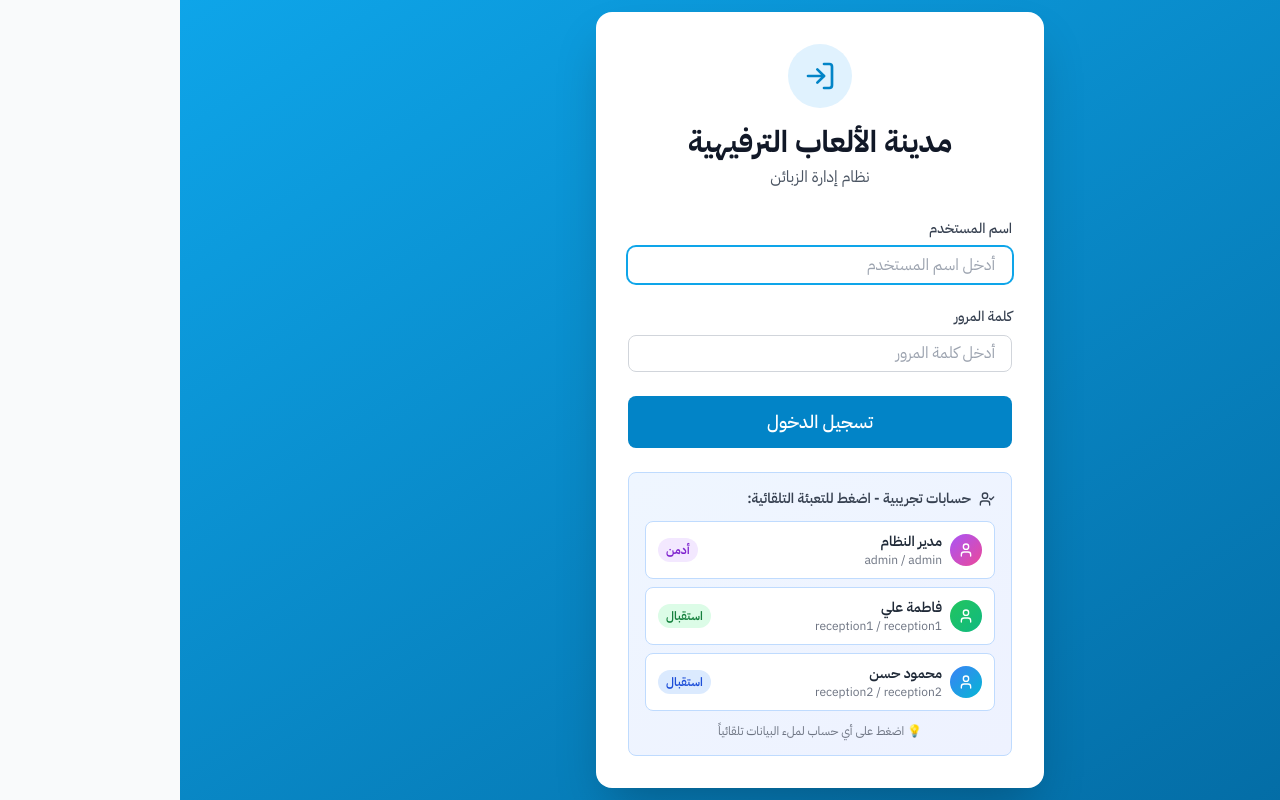
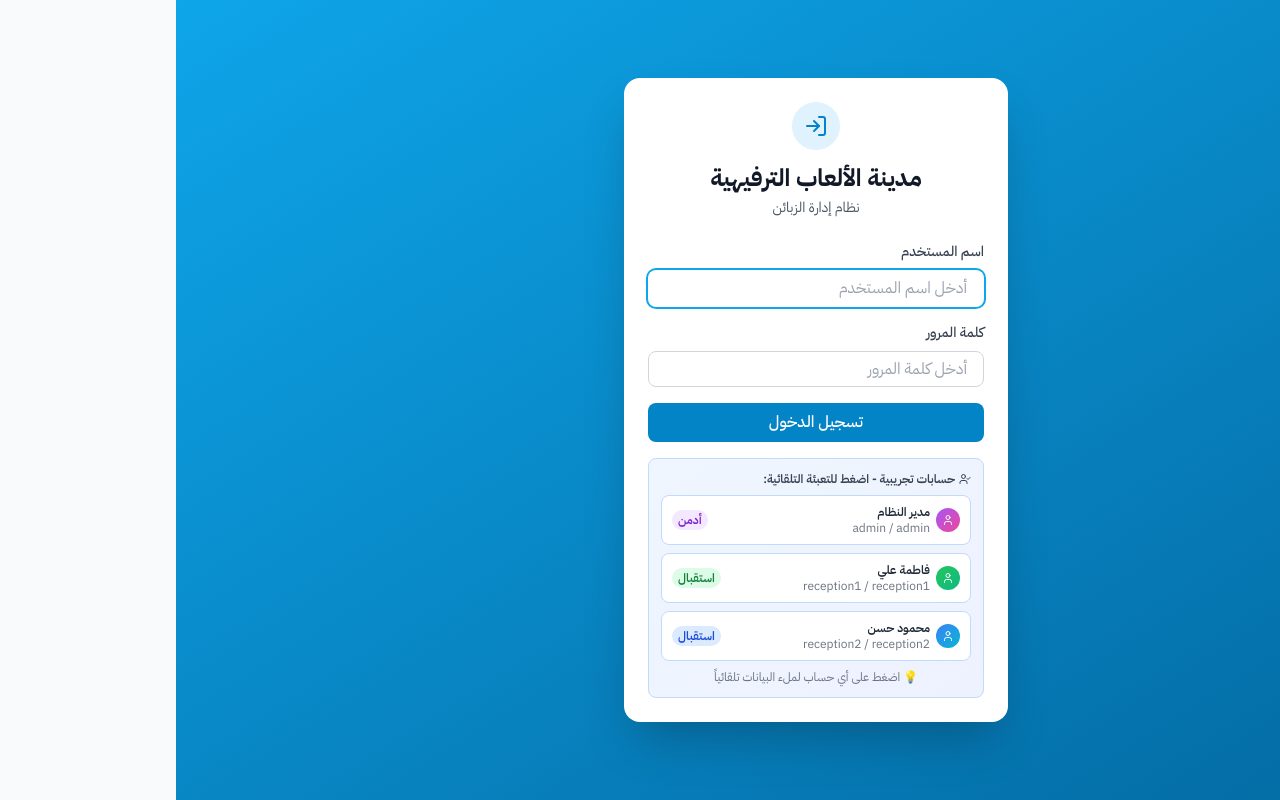
Before and after one commit to Brahim2007/GameSite-App, a Next.js app: page / in a window 1280 px wide. Built offline with nearby package versions, Linux system fonts and the light colour scheme.

Commit message:
Improve login form design: smaller size, better spacing, compact layout

```diff
--- a/components/LoginForm.tsx
+++ b/components/LoginForm.tsx
@@ -39,19 +39,19 @@ export default function LoginForm({ onLogin }: LoginFormProps) {
   };
 
   return (
-    <div className="min-h-screen flex items-center justify-center bg-gradient-to-br from-primary-500 to-primary-700">
-      <div className="bg-white rounded-2xl shadow-2xl p-8 w-full max-w-md">
-        <div className="text-center mb-8">
-          <div className="inline-flex items-center justify-center w-16 h-16 bg-primary-100 rounded-full mb-4">
-            <LogIn className="w-8 h-8 text-primary-600" />
+    <div className="min-h-screen flex items-center justify-center bg-gradient-to-br from-primary-500 to-primary-700 py-8 px-4">
+      <div className="bg-white rounded-2xl shadow-2xl p-6 w-full max-w-sm">
+        <div className="text-center mb-6">
+          <div className="inline-flex items-center justify-center w-12 h-12 bg-primary-100 rounded-full mb-3">
+            <LogIn className="w-6 h-6 text-primary-600" />
           </div>
-          <h1 className="text-3xl font-bold text-gray-900 mb-2">
+          <h1 className="text-2xl font-bold text-gray-900 mb-1">
             مدينة الألعاب الترفيهية
           </h1>
-          <p className="text-gray-600">نظام إدارة الزبائن</p>
+          <p className="text-sm text-gray-600">نظام إدارة الزبائن</p>
         </div>
 
-        <form onSubmit={handleSubmit} className="space-y-6">
+        <form onSubmit={handleSubmit} className="space-y-4">
           <div>
             <label className="label">اسم المستخدم</label>
             <input
@@ -84,7 +84,7 @@ export default function LoginForm({ onLogin }: LoginFormProps) {
           <button
             type="submit"
             disabled={isLoggingIn}
-            className="w-full btn btn-primary py-3 text-lg disabled:opacity-50 disabled:cursor-not-allowed flex items-center justify-center space-x-2 space-x-reverse"
+            className="w-full btn btn-primary py-2.5 text-base disabled:opacity-50 disabled:cursor-not-allowed flex items-center justify-center space-x-2 space-x-reverse"
           >
             {isLoggingIn ? (
               <>
@@ -97,9 +97,9 @@ export default function LoginForm({ onLogin }: LoginFormProps) {
           </button>
         </form>
 
-        <div className="mt-6 p-4 bg-gradient-to-br from-blue-50 to-indigo-50 rounded-lg border border-blue-200">
-          <p className="text-sm text-gray-700 font-semibold mb-3 flex items-center gap-2">
-            <UserCheck className="w-4 h-4" />
+        <div className="mt-4 p-3 bg-gradient-to-br from-blue-50 to-indigo-50 rounded-lg border border-blue-200">
+          <p className="text-xs text-gray-700 font-semibold mb-2 flex items-center gap-1">
+            <UserCheck className="w-3 h-3" />
             حسابات تجريبية - اضغط للتعبئة التلقائية:
           </p>
           <div className="space-y-2">
@@ -107,19 +107,19 @@ export default function LoginForm({ onLogin }: LoginFormProps) {
             <button
               type="button"
               onClick={() => fillCredentials('admin', 'admin')}
-              className="w-full text-right px-3 py-2.5 bg-white hover:bg-blue-50 border border-blue-200 rounded-lg transition-all duration-200 hover:shadow-md group"
+              className="w-full text-right px-2.5 py-2 bg-white hover:bg-blue-50 border border-blue-200 rounded-lg transition-all duration-200 hover:shadow-md group"
             >
               <div className="flex items-center justify-between">
-                <div className="flex items-center gap-2">
-                  <div className="w-8 h-8 bg-gradient-to-br from-purple-500 to-pink-500 rounded-full flex items-center justify-center">
-                    <User className="w-4 h-4 text-white" />
+                <div className="flex items-center gap-1.5">
+                  <div className="w-6 h-6 bg-gradient-to-br from-purple-500 to-pink-500 rounded-full flex items-center justify-center">
+                    <User className="w-3 h-3 text-white" />
                   </div>
                   <div>
-                    <p className="text-sm font-semibold text-gray-800">مدير النظام</p>
+                    <p className="text-xs font-semibold text-gray-800">مدير النظام</p>
                     <p className="text-xs text-gray-500">admin / admin</p>
                   </div>
                 </div>
-                <div className="text-xs bg-purple-100 text-purple-700 px-2 py-1 rounded-full font-semibold">
+                <div className="text-xs bg-purple-100 text-purple-700 px-1.5 py-0.5 rounded-full font-semibold">
                   أدمن
                 </div>
               </div>
@@ -129,19 +129,19 @@ export default function LoginForm({ onLogin }: LoginFormProps) {
             <button
               type="button"
               onClick={() => fillCredentials('reception1', 'reception1')}
-              className="w-full text-right px-3 py-2.5 bg-white hover:bg-blue-50 border border-blue-200 rounded-lg transition-all duration-200 hover:shadow-md group"
+              className="w-full text-right px-2.5 py-2 bg-white hover:bg-blue-50 border border-blue-200 rounded-lg transition-all duration-200 hover:shadow-md group"
             >
               <div className="flex items-center justify-between">
-                <div className="flex items-center gap-2">
-                  <div className="w-8 h-8 bg-gradient-to-br from-green-500 to-emerald-500 rounded-full flex items-center justify-center">
-                    <User className="w-4 h-4 text-white" />
+                <div className="flex items-center gap-1.5">
+                  <div className="w-6 h-6 bg-gradient-to-br from-green-500 to-emerald-500 rounded-full flex items-center justify-center">
+                    <User className="w-3 h-3 text-white" />
                   </div>
                   <div>
-                    <p className="text-sm font-semibold text-gray-800">فاطمة علي</p>
+                    <p className="text-xs font-semibold text-gray-800">فاطمة علي</p>
                     <p className="text-xs text-gray-500">reception1 / reception1</p>
                   </div>
                 </div>
-                <div className="text-xs bg-green-100 text-green-700 px-2 py-1 rounded-full font-semibold">
+                <div className="text-xs bg-green-100 text-green-700 px-1.5 py-0.5 rounded-full font-semibold">
                   استقبال
                 </div>
               </div>
@@ -151,26 +151,26 @@ export default function LoginForm({ onLogin }: LoginFormProps) {
             <button
               type="button"
               onClick={() => fillCredentials('reception2', 'reception2')}
-              className="w-full text-right px-3 py-2.5 bg-white hover:bg-blue-50 border border-blue-200 rounded-lg transition-all duration-200 hover:shadow-md group"
+              className="w-full text-right px-2.5 py-2 bg-white hover:bg-blue-50 border border-blue-200 rounded-lg transition-all duration-200 hover:shadow-md group"
             >
               <div className="flex items-center justify-between">
-                <div className="flex items-center gap-2">
-                  <div className="w-8 h-8 bg-gradient-to-br from-blue-500 to-cyan-500 rounded-full flex items-center justify-center">
-                    <User className="w-4 h-4 text-white" />
+                <div className="flex items-center gap-1.5">
+                  <div className="w-6 h-6 bg-gradient-to-br from-blue-500 to-cyan-500 rounded-full flex items-center justify-center">
+                    <User className="w-3 h-3 text-white" />
                   </div>
                   <div>
-                    <p className="text-sm font-semibold text-gray-800">محمود حسن</p>
+                    <p className="text-xs font-semibold text-gray-800">محمود حسن</p>
                     <p className="text-xs text-gray-500">reception2 / reception2</p>
                   </div>
                 </div>
-                <div className="text-xs bg-blue-100 text-blue-700 px-2 py-1 rounded-full font-semibold">
+                <div className="text-xs bg-blue-100 text-blue-700 px-1.5 py-0.5 rounded-full font-semibold">
                   استقبال
                 </div>
               </div>
             </button>
           </div>
 
-          <p className="text-xs text-gray-500 mt-3 text-center">
+          <p className="text-xs text-gray-500 mt-2 text-center">
             💡 اضغط على أي حساب لملء البيانات تلقائياً
           </p>
         </div>
```
